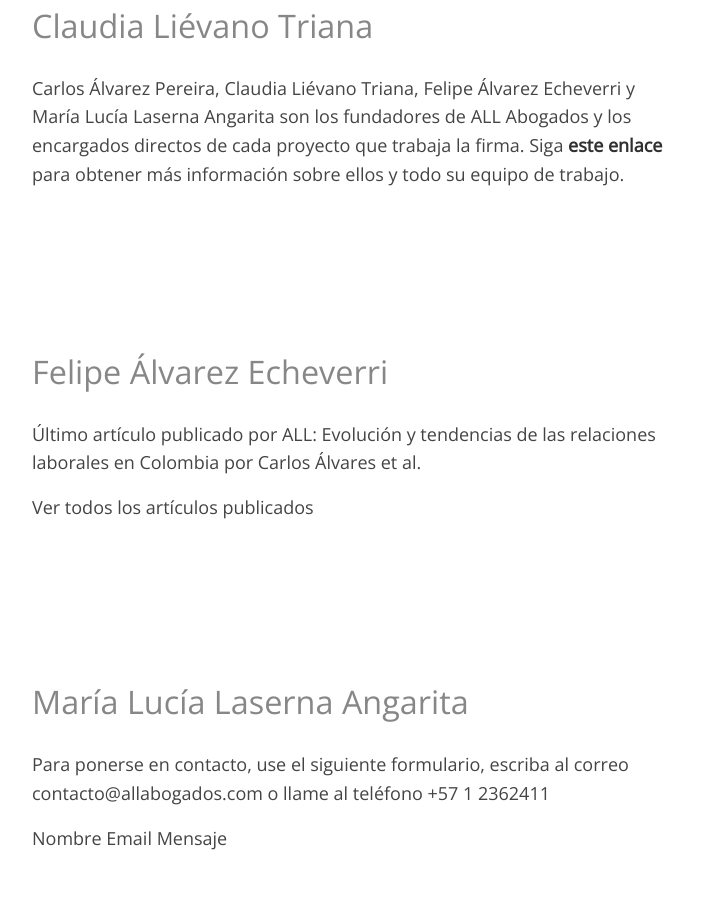
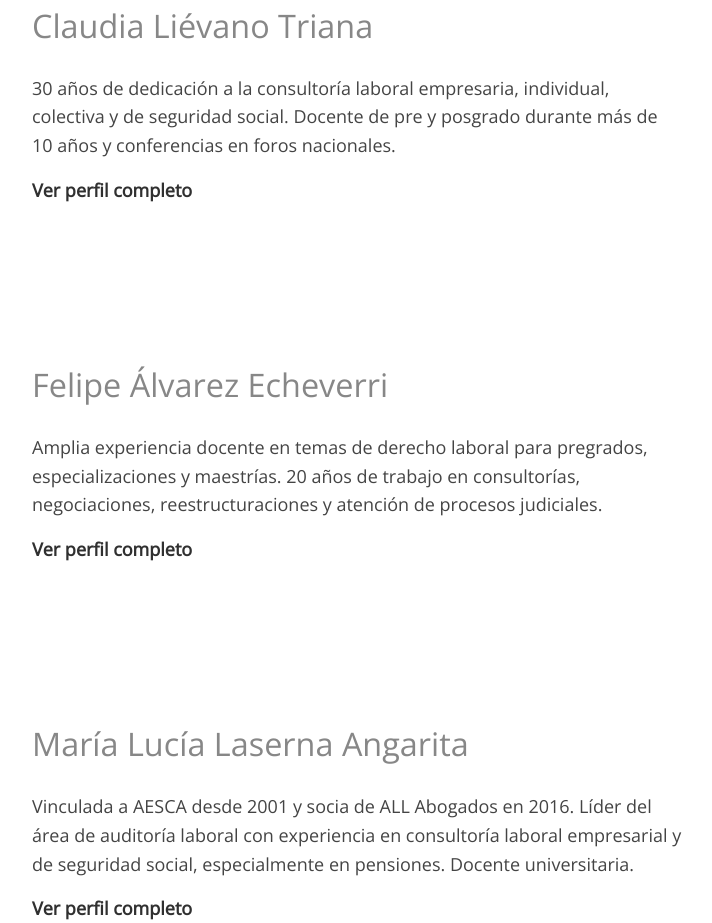
Before and after one commit to BrujaVudu/brux, a plain HTML site: page All/abogados.html in a window 1280 px wide. Shown: the part 1175-2098 px from the top of the page, without its empty margins (283-995 px from the left). Drawn offline with nearby package versions, Linux system fonts and the light colour scheme.

Commit message:
Descripciones abogados y estilo Brux

```diff
--- a/All/abogados.html
+++ b/All/abogados.html
@@ -20,20 +20,18 @@
     </div>
     <div class="seccion">
       <h2>Claudia Liévano Triana</h2>
-      <p>Carlos Álvarez Pereira, Claudia Liévano Triana, Felipe Álvarez Echeverri y María Lucía Laserna Angarita son los fundadores de ALL Abogados y los encargados directos de cada proyecto que trabaja la firma.  Siga <a href="">este enlace</a> para obtener más información sobre ellos y todo su equipo de trabajo.</p>
+      <p>30 años de dedicación a la consultoría laboral empresaria, individual, colectiva y de seguridad social. Docente de pre y posgrado durante más de 10 años y conferencias en foros nacionales.</p>
+      <a>Ver perfil completo</a>
     </div>
     <div class="seccion">
       <h2>Felipe Álvarez Echeverri</h2>
-      <p>Último artículo publicado por ALL: Evolución y tendencias de las relaciones laborales en Colombia por Carlos Álvares et al.</p>
-      Ver todos los artículos publicados
+      <p>Amplia experiencia docente en temas de derecho laboral para pregrados, especializaciones y maestrías. 20 años de trabajo en consultorías, negociaciones, reestructuraciones y atención de procesos judiciales.</p>
+      <a>Ver perfil completo</a>
     </div>
     <div class="seccion">
       <h2>María Lucía Laserna Angarita</h2>
-      <p>Para ponerse en contacto, use el siguiente formulario, escriba al correo contacto@allabogados.com o llame al teléfono +57 1 2362411</p>
-
-    Nombre
-    Email
-    Mensaje
+      <p>Vinculada a AESCA desde 2001 y socia de ALL Abogados en 2016. Líder del área de auditoría laboral con experiencia en consultoría laboral empresarial y de seguridad social, especialmente en pensiones. Docente universitaria.</p>
+      <a>Ver perfil completo</a>
     </div>
     <div class="seccion">
       <h2>El equipo</h2>
```
Also changed, not shown: brux-style.css (line endings or trailing spaces).
